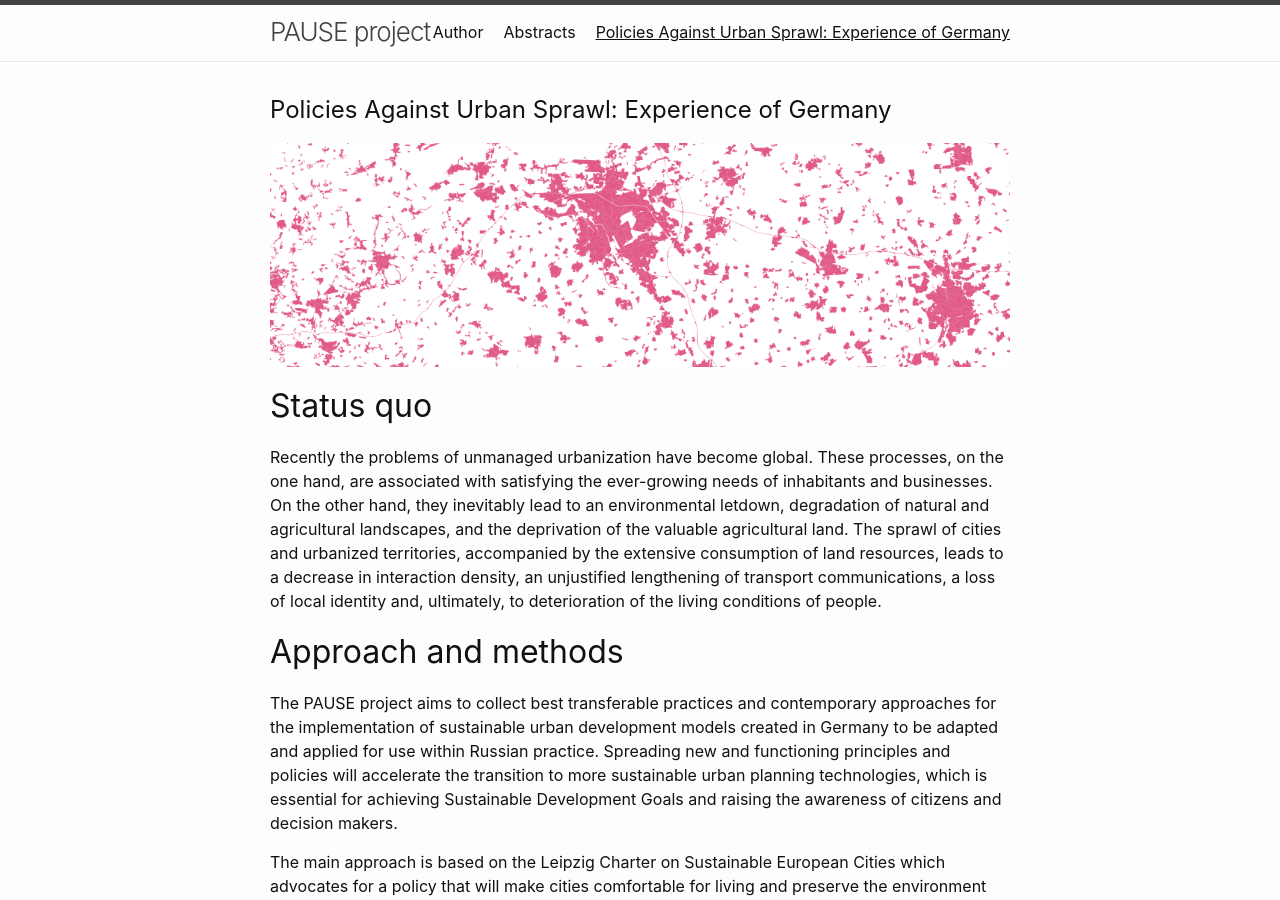
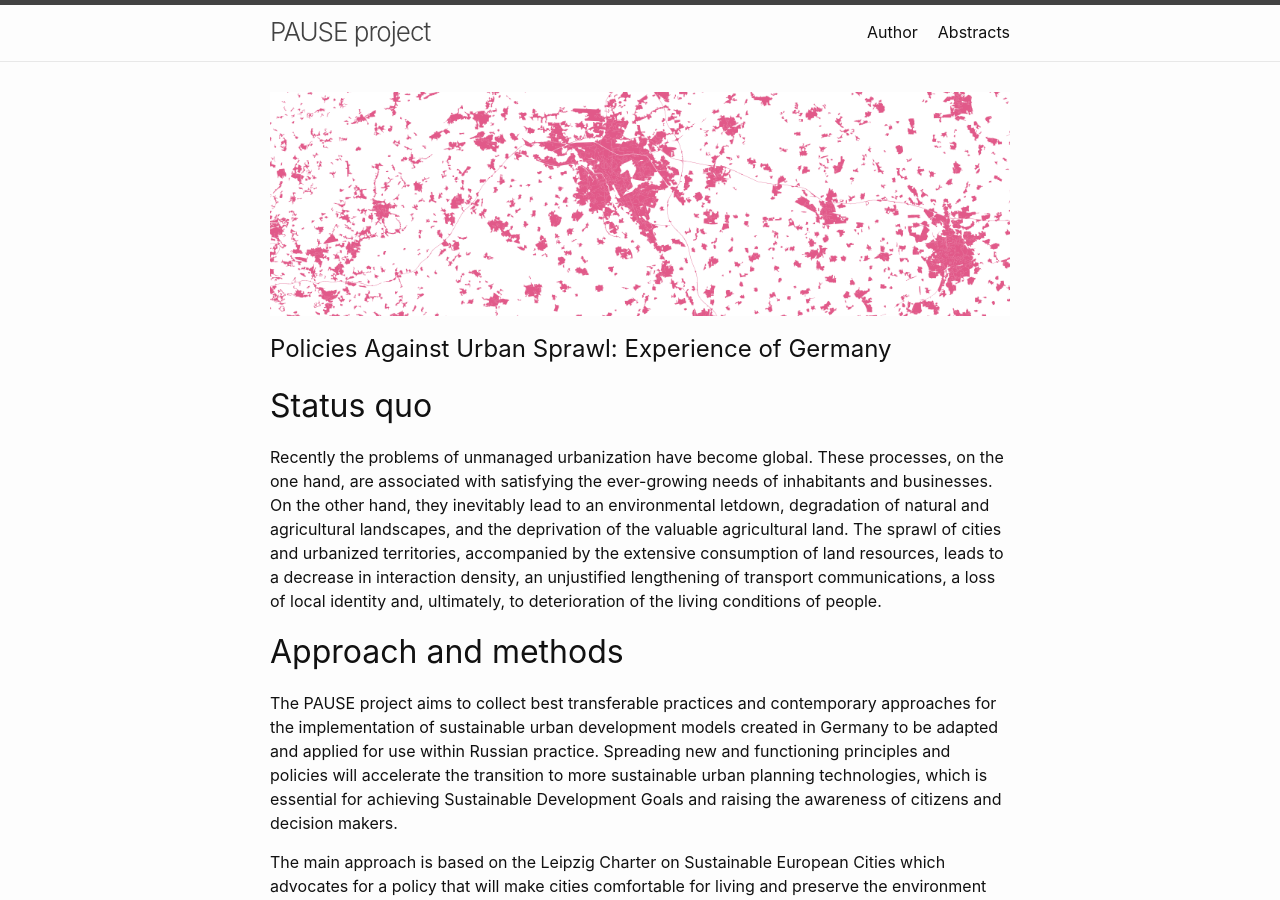
Before and after one commit to boikod/pause, a Jekyll site: the page built from index.md, in a window 1280 px wide and 900 px high. Built offline with Jekyll 4.4.1, drawn with Linux system fonts in a browser that asks for light colours; our own code applies the rules of GitHub Pages for plain Markdown files.

Commit message:
Update index.md

```diff
--- a/index.md
+++ b/index.md
@@ -2,9 +2,9 @@
 layout: page
 permalink: /
 ---
+![header](/images/zersiedelung.png)
+
 # Policies Against Urban Sprawl: Experience of Germany
-
-![header](/images/zersiedelung.png)
 
 ## Status quo
 Recently the problems of unmanaged urbanization have become global. These processes, on the one hand, are associated with satisfying the ever-growing needs of inhabitants and businesses. On the other hand, they inevitably lead to an environmental letdown, degradation of natural and agricultural landscapes, and the deprivation of the valuable agricultural land. The sprawl of cities and urbanized territories, accompanied by the extensive consumption of land resources, leads to a decrease in interaction density, an unjustified lengthening of transport communications, a loss of local identity and, ultimately, to deterioration of the living conditions of people.
```
